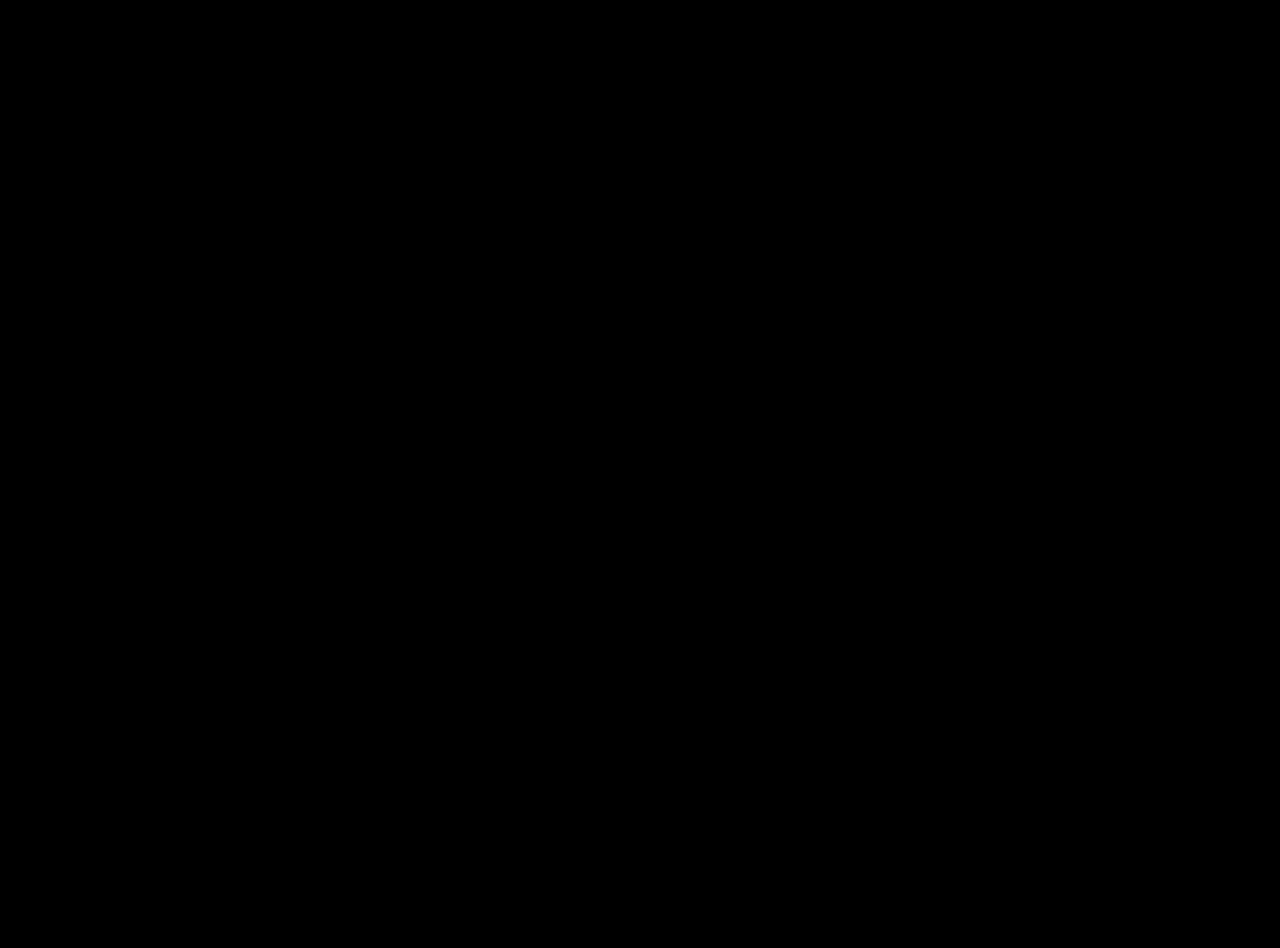
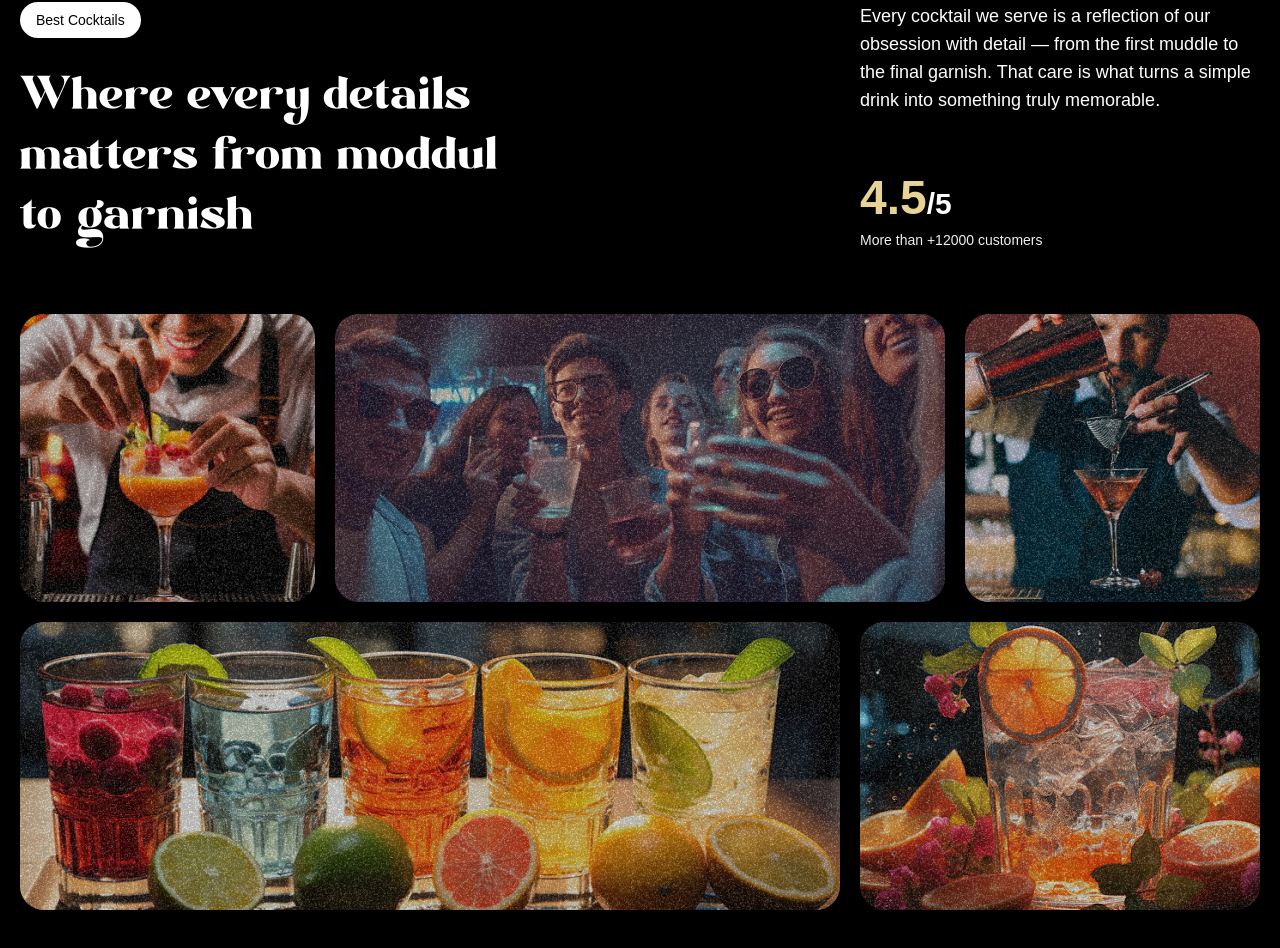
Before and after one commit to Shehrazali365/Cocktail, a React (Vite) app: page / in a window 1280 px wide. Shown: the part 1710-2658 px from the top of the page. Before the commit the page ends 1600 px from the top, so only its background shows below. Built offline with nearby package versions, Linux system fonts and the light colour scheme; a web font is replaced by a local one.

Commit message:
implement the about section

```diff
--- a/src/App.jsx
+++ b/src/App.jsx
@@ -4,6 +4,7 @@
 import Navbar from './components/Navbar'
 import Hero from './components/Hero'
 import Cocktails from './components/Cocktails'
+import About from './components/About'
 
 
 gsap.registerPlugin(ScrollTrigger, SplitText)
@@ -14,6 +15,7 @@
       <Navbar />
       <Hero />
       <Cocktails />
+      <About />
     </main>
   );
 };
--- /dev/null
+++ b/src/components/About.jsx
@@ -0,0 +1,88 @@
+import { useGSAP } from '@gsap/react'
+import gsap from 'gsap'
+import { SplitText } from 'gsap/all'
+import React from 'react'
+
+const About = () => {
+
+    useGSAP(() => {
+        const titleSplit = new SplitText('#about h2', { type: 'words' });
+
+        const scrollTimeline = gsap.timeline({
+            scrollTrigger: {
+                trigger: '#about',
+                start: 'top center',
+            }
+        })
+
+        scrollTimeline.from(titleSplit.words, {
+            opacity: 0,
+            duration: 1,
+            yPercent: 100,
+            ease: 'expo.out',
+            stagger: 0.02
+        }).from('.top-grid div, .bottom-grid div', {
+            opacity: 0,
+            duration: 1,
+            ease: 'power1.out',
+            stagger: 0.04
+        }, '-=0.5')
+    })
+
+
+    return (
+        <div id='about'>
+            <div className='mb-16 md:px-0 px-5'>
+                <div className='content'>
+                    <div className='md:col-span-8'>
+                        <p className='badge'>Best Cocktails</p>
+                        <h2>Where every details matters <span className='text-white'>from moddul to garnish</span></h2>
+                    </div>
+
+                    <div className='sub-content'>
+                        <p>Every cocktail we serve is a reflection of our obsession with detail — from the first muddle to the final garnish. That care is what turns a simple drink into something truly memorable.</p>
+                        <div>
+                            <p className='md:text-3xl text-xl font-bold'>
+                                <span>4.5</span>/5
+                            </p>
+                            <p className='text-sm text-white-100'>
+                                More than +12000 customers
+                            </p>
+                        </div>
+                    </div>
+                </div>
+            </div>
+
+            <div className='top-grid'>
+                <div className="md:col-span-3">
+                    <div className="noisy" />
+                    <img src="/images/abt1.png" alt='grid-img1' />
+                </div>
+
+                <div className="md:col-span-6">
+                    <div className="noisy" />
+                    <img src="/images/abt2.png" alt='grid-img2' />
+                </div>
+
+                <div className="md:col-span-3">
+                    <div className="noisy" />
+                    <img src="/images/abt5.png" alt='grid-img5' />
+                </div>
+            </div>
+
+            <div className='bottom-grid'>
+                <div className="md:col-span-8">
+                    <div className="noisy" />
+                    <img src="/images/abt3.png" alt='grid-img3' />
+                </div>
+
+                <div className="md:col-span-4">
+                    <div className="noisy" />
+                    <img src="/images/abt4.png" alt='grid-img4' />
+                </div>
+            </div>
+        </div>
+    )
+}
+
+export default About
```
